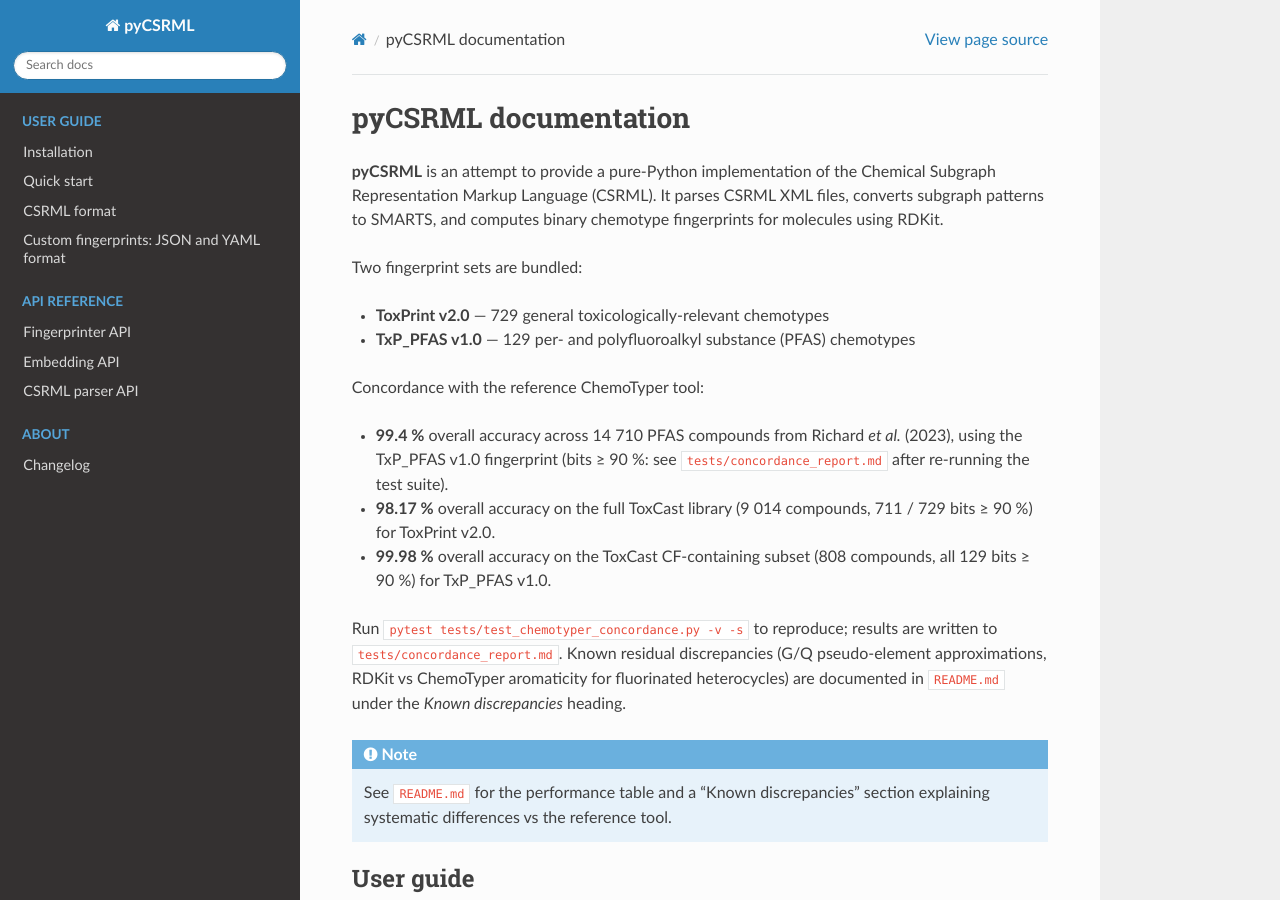
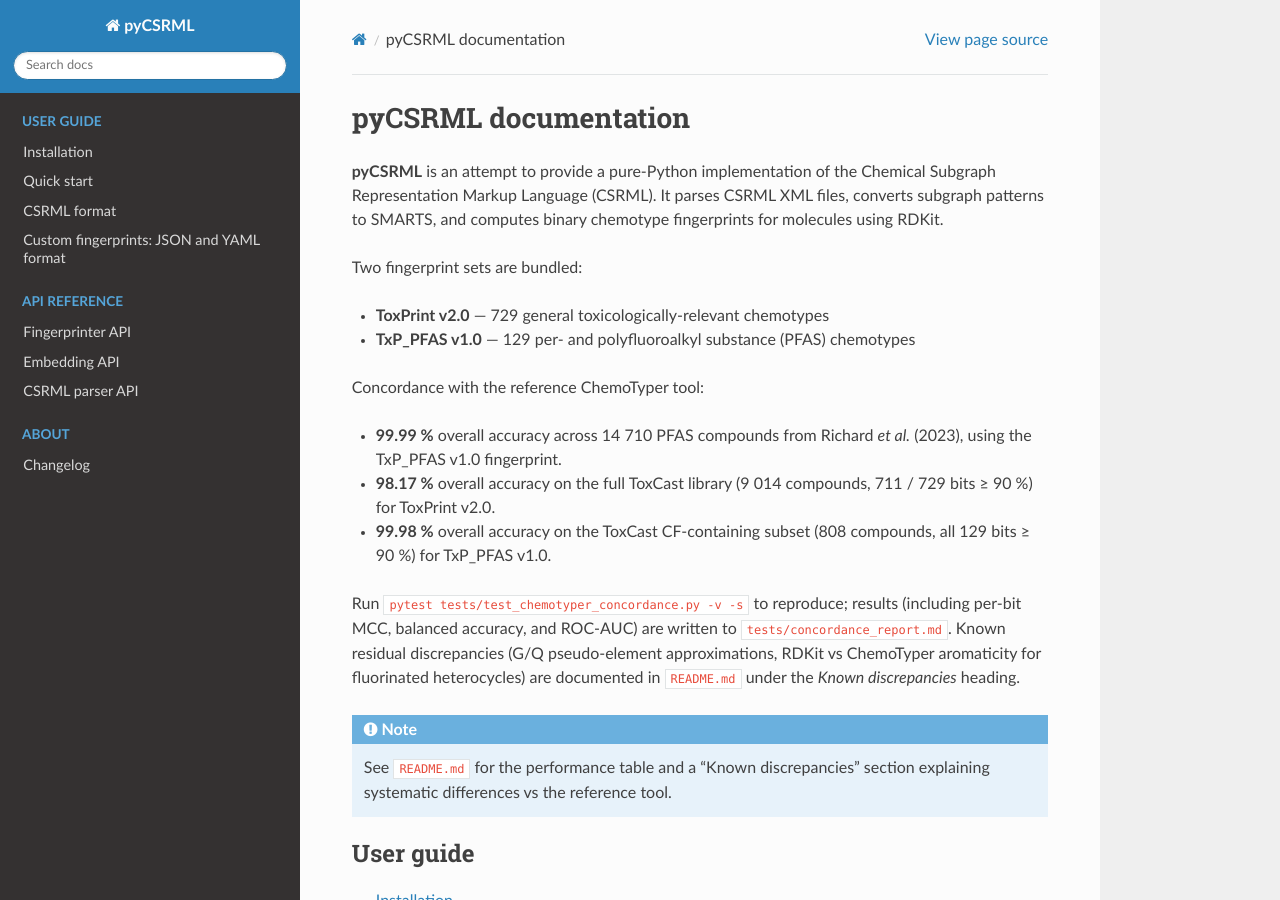
Before and after one commit to LucMiaz/pyCSRML, a Sphinx documentation site: the page built from docs/index.rst, in a window 1280 px wide and 900 px high. Built offline with Sphinx 7.4.7 and the Read the Docs theme 3.1.0, drawn with Linux system fonts in a browser that asks for light colours.

```diff
--- a/docs/index.rst
+++ b/docs/index.rst
@@ -10,16 +10,16 @@ Two fingerprint sets are bundled:
 
 Concordance with the reference ChemoTyper tool:
 
-* **99.4 %** overall accuracy across 14 710 PFAS compounds from Richard
-  *et al.* (2023), using the TxP_PFAS v1.0 fingerprint (bits ≥ 90 %:
-  see ``tests/concordance_report.md`` after re-running the test suite).
+* **99.99 %** overall accuracy across 14 710 PFAS compounds from Richard
+  *et al.* (2023), using the TxP_PFAS v1.0 fingerprint.
 * **98.17 %** overall accuracy on the full ToxCast library (9 014 compounds,
   711 / 729 bits ≥ 90 %) for ToxPrint v2.0.
 * **99.98 %** overall accuracy on the ToxCast CF-containing subset (808 compounds,
   all 129 bits ≥ 90 %) for TxP_PFAS v1.0.
 
 Run ``pytest tests/test_chemotyper_concordance.py -v -s`` to reproduce;
-results are written to ``tests/concordance_report.md``.  Known residual
+results (including per-bit MCC, balanced accuracy, and ROC-AUC) are written to
+``tests/concordance_report.md``.  Known residual
 discrepancies (G/Q pseudo-element approximations, RDKit vs ChemoTyper
 aromaticity for fluorinated heterocycles) are documented in ``README.md``
 under the *Known discrepancies* heading.
```
Also changed, not shown: README.md (+7 -9 lines), 2 other files.
